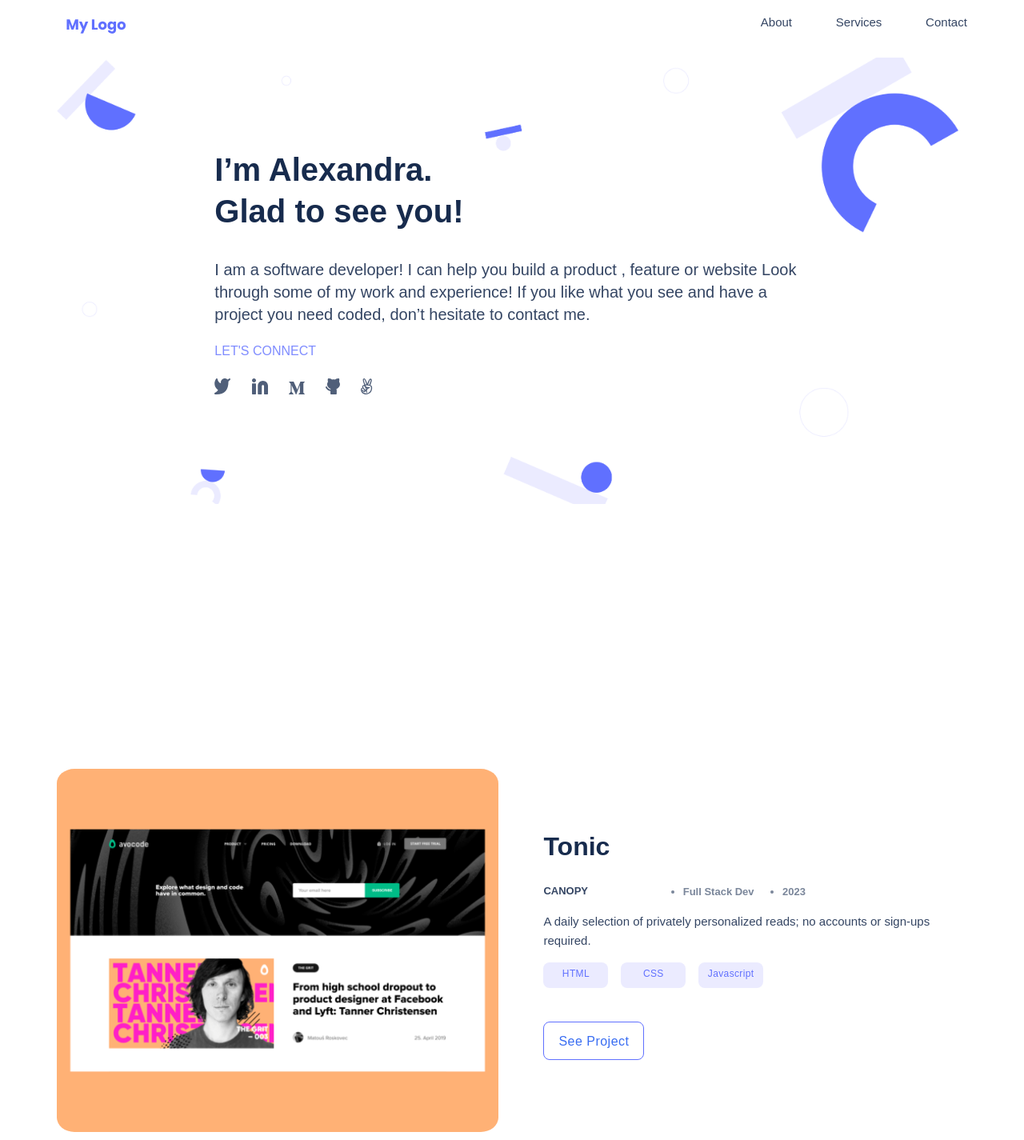
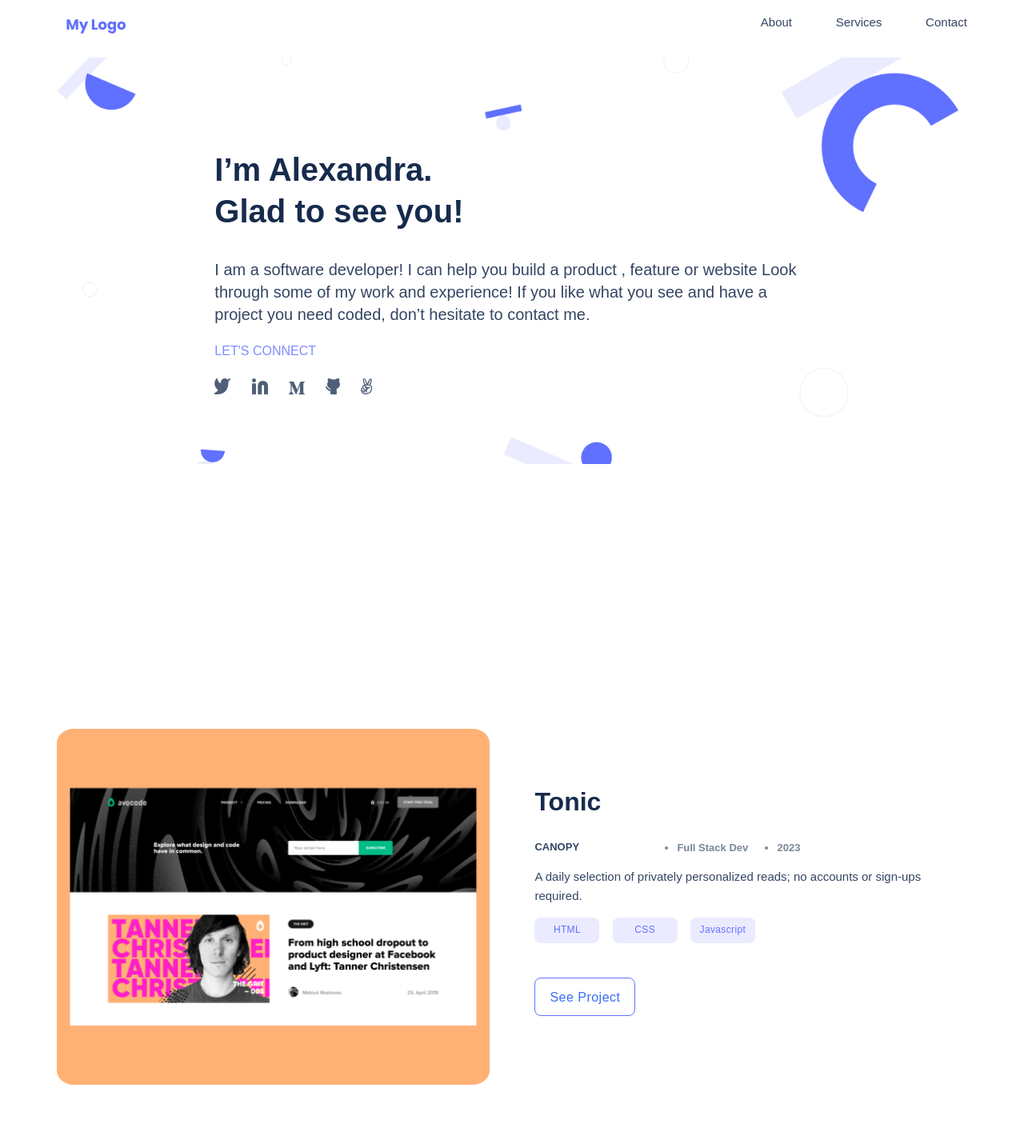
Before and after one commit to HossainAraf/Portfolio, a website: page index.html in a window 1280 px wide. Shown: the top 1425 px of the page at 80% size. Drawn offline with Linux system fonts and the light colour scheme.

Commit message:
Add flex-basis to the elements of work-first div

```diff
--- a/style.css
+++ b/style.css
@@ -145,6 +145,7 @@
 .work-description {
   padding-left: 5%;
   padding-bottom: 2%;
+  flex-basis: 50%;
 }
 
 .language li {
@@ -572,7 +573,7 @@ i {
     padding-top: 9%;
     padding-left: 9%;
     padding-right: 15%;
-    padding-bottom: 9%;
+    padding-bottom: 5%;
     background-position: center;
     background-size: cover;
   }
```
